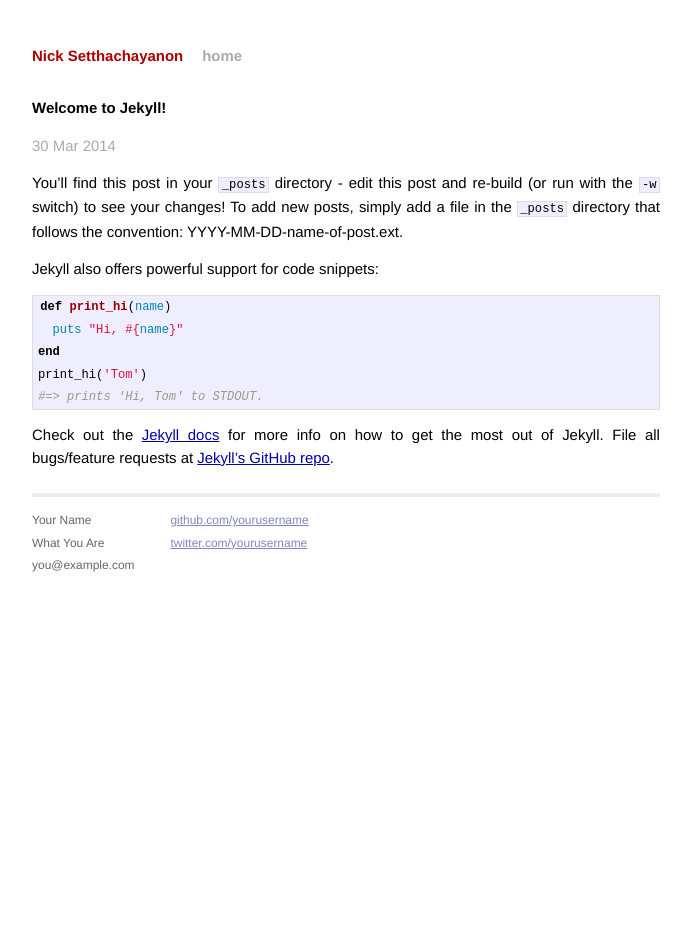
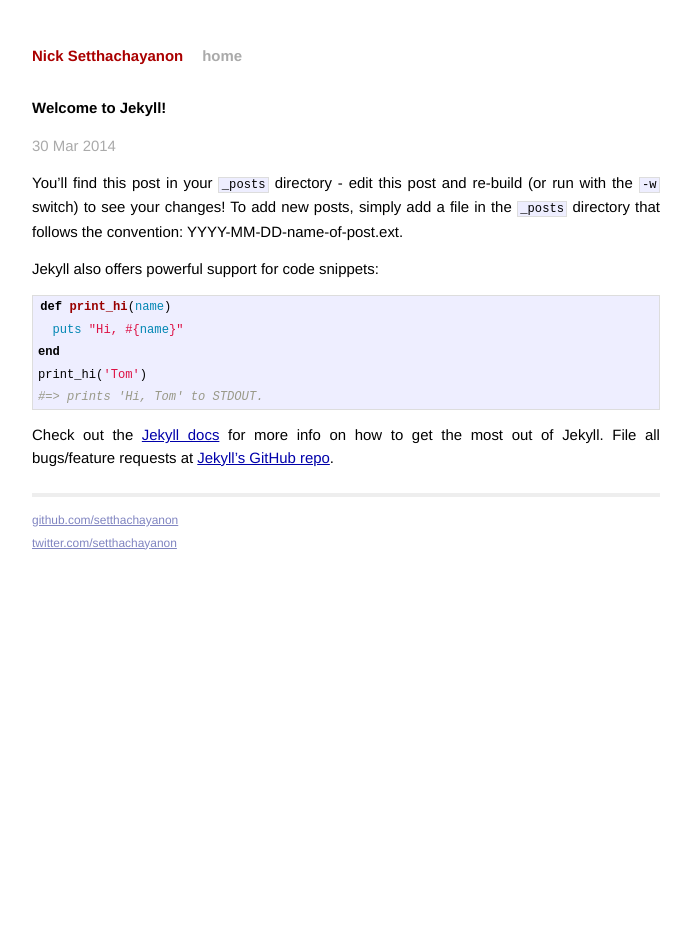
Before and after one commit to setthachayanon/setthachayanon.github.io, a Jekyll site: the page built from _posts/2014-03-30-welcome-to-jekyll.markdown, in a window 1280 px wide. Shown: the whole page, without its empty margins (294-985 px from the left). Built offline with Jekyll 4.4.1, drawn with Linux system fonts in a browser that asks for light colours; Markdown is read by kramdown in place of the engine named in the settings.

Commit message:
Updated default.html

```diff
--- a/_layouts/default.html
+++ b/_layouts/default.html
@@ -26,15 +26,8 @@
           <div class="footer">
             <div class="contact">
               <p>
-                Your Name<br />
-                What You Are<br />
-                you@example.com
-              </p>
-            </div>
-            <div class="contact">
-              <p>
-                <a href="https://github.com/yourusername">github.com/yourusername</a><br />
-                <a href="https://twitter.com/yourusername">twitter.com/yourusername</a><br />
+                <a href="https://github.com/setthachayanon">github.com/setthachayanon</a><br />
+                <a href="https://twitter.com/setthachayanon">twitter.com/setthachayanon</a><br />
               </p>
             </div>
           </div>
```
